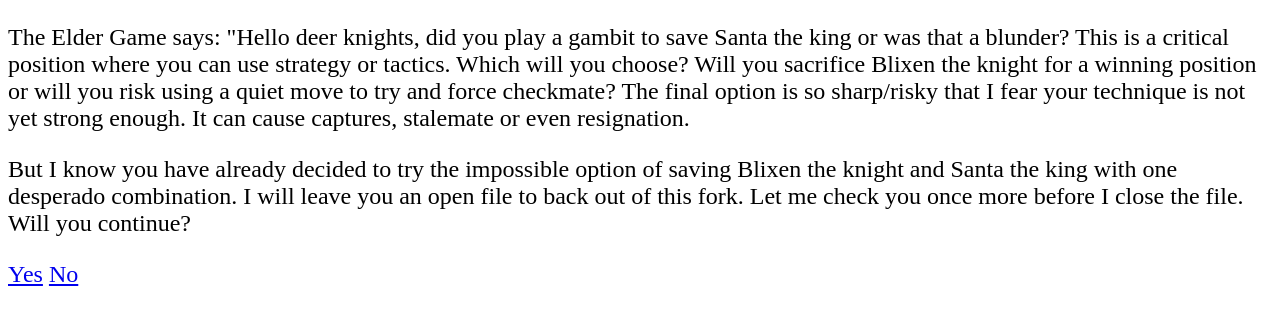
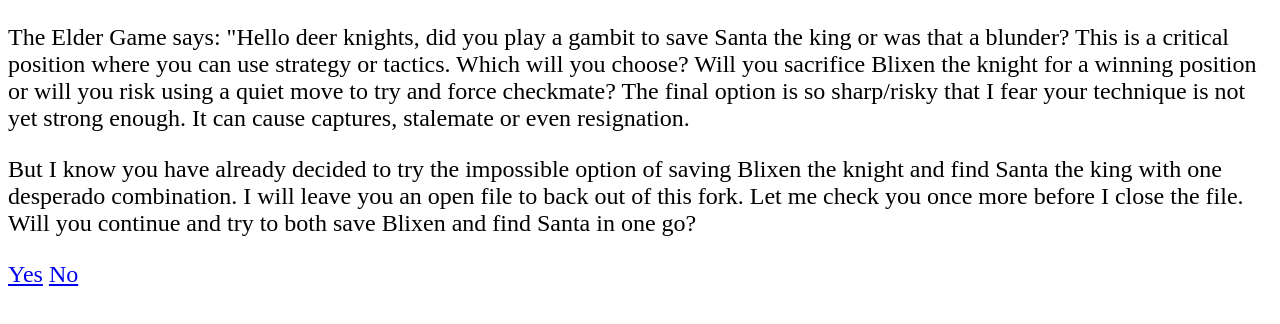
Before and after one commit to alexanderbjorndal/alexanderbjorndal.github.io, a plain HTML site: page index.html in a window 1280 px wide. Drawn offline with Linux system fonts and the light colour scheme.

Commit message:
Update index.html

```diff
--- a/index.html
+++ b/index.html
@@ -9,7 +9,7 @@
   <div>
 <p>The Elder Game says: "Hello deer knights, did you play a gambit to save Santa the king or was that a blunder? This is a critical position where you can use strategy or tactics. Which will you choose? Will you sacrifice Blixen the knight for a winning position or will you risk using a quiet move to try and force checkmate? The final option is so sharp/risky that I fear your technique is not yet strong enough. It can cause captures, stalemate or even resignation. </p>
 
-<p>But I know you have already decided to try the impossible option of saving Blixen the knight and Santa the king with one desperado combination. I will leave you an open file to back out of this fork. Let me check you once more before I close the file. Will you continue?</p>
+<p>But I know you have already decided to try the impossible option of saving Blixen the knight and find Santa the king with one desperado combination. I will leave you an open file to back out of this fork. Let me check you once more before I close the file. Will you continue and try to both save Blixen and find Santa in one go?</p>
 
 <a href="yes.html">Yes</a>
 <a href="no.html">No</a>
```
